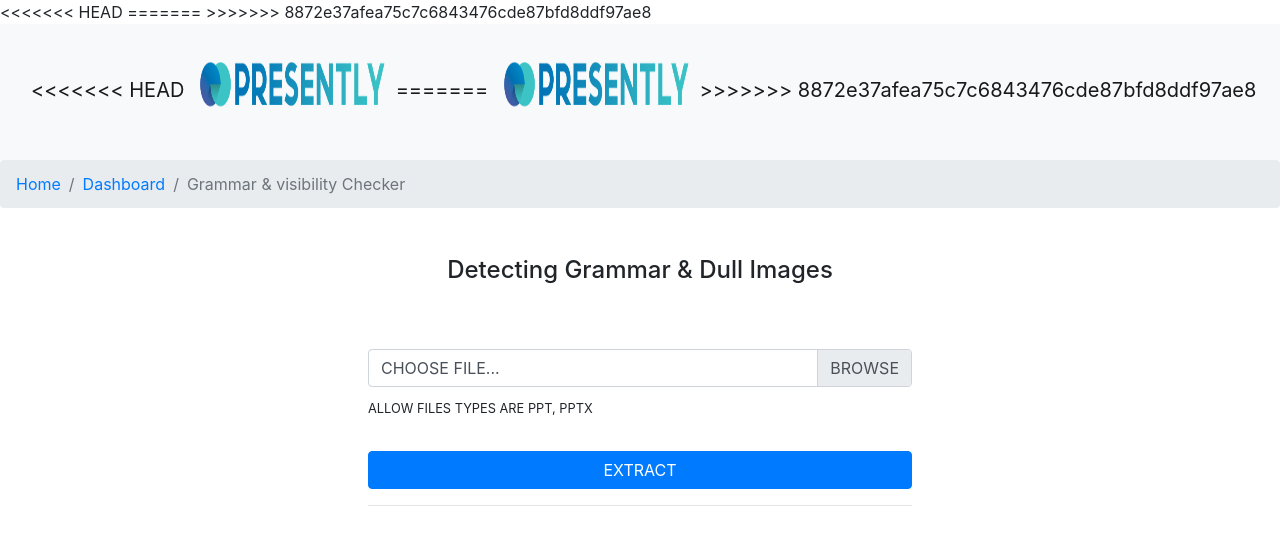
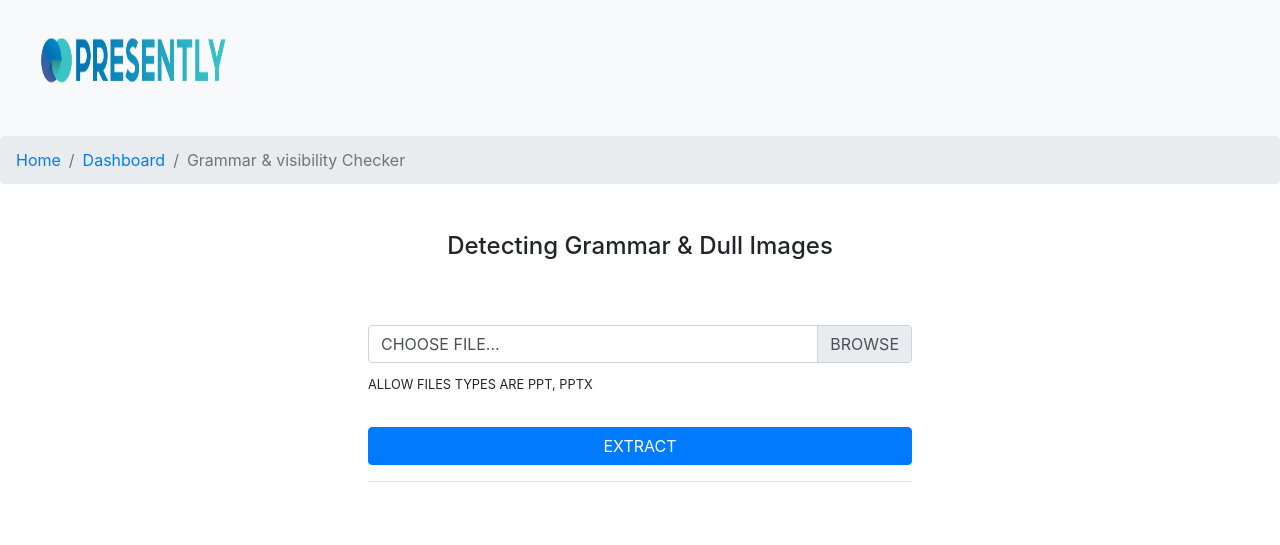
Before and after one commit to chithuWedage/presently, a Flask app: page / in a window 1280 px wide. Shown: the top 545 px of the page. Run offline with Flask 2, Linux system fonts and the light colour scheme; parts of the project's set-up code (start-up, migrations or seed data) failed here and were passed over; some libraries are stand-ins or nearby versions.

Commit message:
add folder

```diff
--- a/templates/upload.html
+++ b/templates/upload.html
@@ -3,11 +3,7 @@
 
 <head>
     <meta charset="UTF-8">
-<<<<<<< HEAD
-    <title>Grammar & Visibility</title>
-=======
      <title>Grammar & Visibility</title>
->>>>>>> 8872e37afea75c7c6843476cde87bfd8ddf97ae8
     <link rel="shortcut icon" href="{{url_for('static',filename = 'favicon.png')}}">
     <link rel="stylesheet" href="https://stackpath.bootstrapcdn.com/bootstrap/4.5.1/css/bootstrap.min.css">
 </head>
@@ -16,11 +12,7 @@
     <nav class="navbar navbar-light bg-light">
       <div class="container-fluid">
         <a class="navbar-brand" href="#">
-<<<<<<< HEAD
-            <img src="{{url_for('static',filename = 'Picture1.png')}}" width="200" height="110" />
-=======
           <img src="{{url_for('static',filename = 'Picture1.png')}}" width="200" height="110" />
->>>>>>> 8872e37afea75c7c6843476cde87bfd8ddf97ae8
         </a>
       </div>
     </nav>
```
